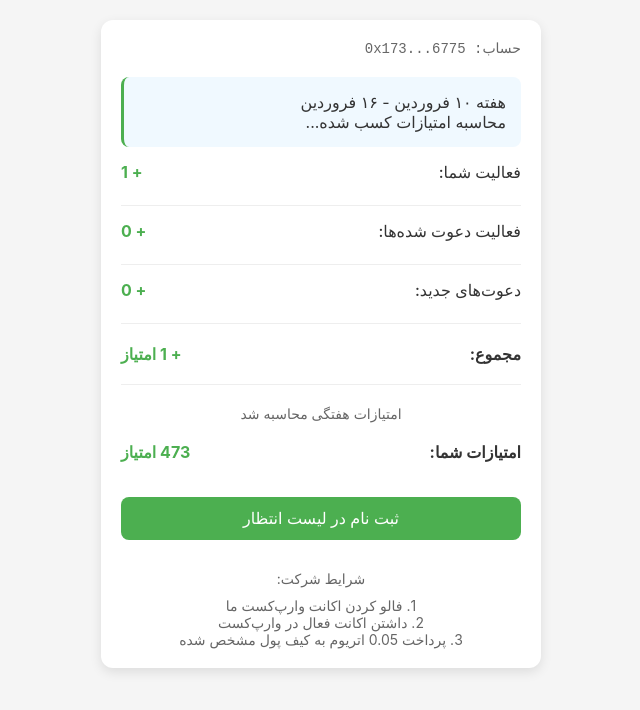
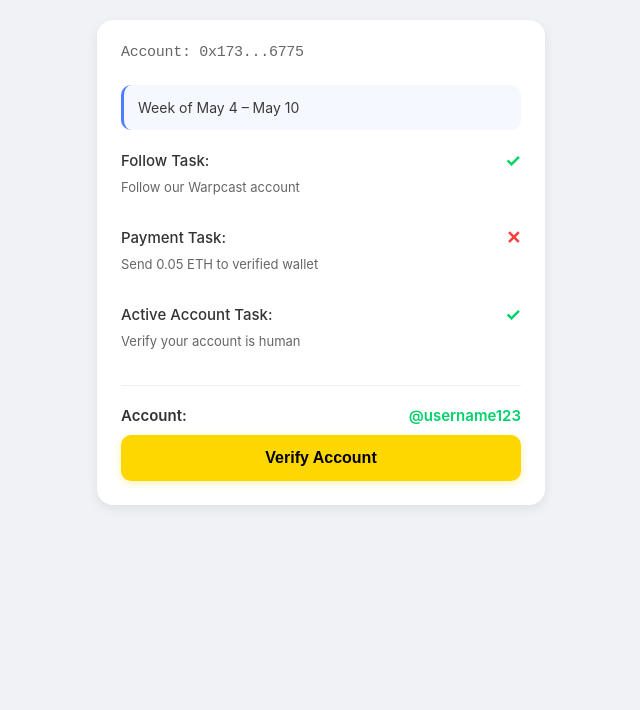
Before and after one commit to Fredrickadler/MiniF, a plain HTML site: page index.html in a window 1280 px wide. Shown: the whole page, without its empty margins (319-959 px from the left). Drawn offline with Linux system fonts and the light colour scheme.

Commit message:
Update index.html

```diff
--- a/index.html
+++ b/index.html
@@ -1,139 +1,178 @@
 <!DOCTYPE html>
-<html lang="fa" dir="rtl">
+<html lang="en">
 <head>
     <meta charset="UTF-8">
     <meta name="viewport" content="width=device-width, initial-scale=1.0">
-    <title>Warpcast Waitlist Points</title>
+    <title>Warpcast Verification</title>
     <style>
         body {
             font-family: -apple-system, BlinkMacSystemFont, 'Segoe UI', Roboto, Oxygen, Ubuntu, Cantarell, sans-serif;
-            background-color: #f5f5f5;
+            background-color: #f0f2f5;
             margin: 0;
             padding: 20px;
             color: #333;
-            direction: rtl;
         }
         .container {
             max-width: 400px;
             margin: 0 auto;
             background: white;
-            border-radius: 12px;
-            box-shadow: 0 4px 12px rgba(0,0,0,0.1);
-            padding: 20px;
-            text-align: right;
+            border-radius: 16px;
+            box-shadow: 0 4px 12px rgba(0,0,0,0.08);
+            padding: 24px;
+            text-align: left;
         }
         .account {
-            font-size: 14px;
+            font-size: 15px;
             color: #666;
-            margin-bottom: 20px;
+            margin-bottom: 24px;
             font-family: monospace;
+            letter-spacing: -0.3px;
         }
         .section {
-            margin-bottom: 15px;
-            padding-bottom: 15px;
-            border-bottom: 1px solid #eee;
+            margin-bottom: 16px;
+            padding-bottom: 16px;
         }
         .section-title {
             font-weight: 500;
             margin-bottom: 8px;
             display: flex;
             justify-content: space-between;
+            align-items: center;
+            font-size: 15px;
         }
-        .points {
-            color: #4CAF50;
+        .date-header {
+            background-color: #f5f8ff;
+            padding: 14px;
+            border-radius: 10px;
+            margin-bottom: 20px;
+            border-left: 3px solid #4d7cff;
+            font-size: 14px;
+            color: #3a3a3a;
+        }
+        .checkmark {
+            color: #00d26a;
             font-weight: bold;
+            font-size: 18px;
         }
-        .total {
+        .cross {
+            color: #ff3e3e;
             font-weight: bold;
+            font-size: 18px;
+        }
+        .divider {
+            height: 1px;
+            background-color: #f0f0f0;
             margin: 20px 0;
+        }
+        .button {
+            background-color: #ffd700;
+            color: #000;
+            border: none;
+            padding: 14px 20px;
+            border-radius: 10px;
+            cursor: pointer;
+            width: 100%;
+            font-size: 16px;
+            font-weight: 600;
+            margin-top: 10px;
+            box-shadow: 0 2px 8px rgba(255, 215, 0, 0.3);
+        }
+        .status {
+            font-weight: 600;
+            font-size: 15px;
+            margin-top: 20px;
             display: flex;
             justify-content: space-between;
         }
-        .divider {
-            height: 1px;
-            background-color: #eee;
-            margin: 15px 0;
-        }
-        .footer {
-            color: #666;
-            font-size: 14px;
-            text-align: center;
-            margin-top: 20px;
-        }
-        .button {
-            background-color: #4CAF50;
-            color: white;
-            border: none;
-            padding: 12px 20px;
-            border-radius: 8px;
-            cursor: pointer;
-            width: 100%;
-            font-size: 16px;
-            margin-top: 15px;
-        }
-        .highlight {
-            background-color: #f0f9ff;
-            padding: 15px;
-            border-radius: 8px;
-            margin: 15px 0;
-            border-left: 3px solid #4CAF50;
+        .verified {
+            color: #00d26a;
         }
     </style>
 </head>
 <body>
     <div class="container">
-        <div class="account">حساب: 0x173...6775</div>
+        <div class="account">Account: 0x173...6775</div>
 
-        <div class="highlight">
-            <div>هفته ۱۰ فروردین - ۱۶ فروردین</div>
-            <div>محاسبه امتیازات کسب شده...</div>
+        <div class="date-header">
+            Week of <span id="current-week"></span>
         </div>
 
         <div class="section">
             <div class="section-title">
-                <span>فعالیت شما:</span>
-                <span class="points">+ 1</span>
+                <span>Follow Task:</span>
+                <span class="checkmark">✓</span>
             </div>
+            <div style="font-size: 13px; color: #666;">Follow our Warpcast account</div>
         </div>
 
         <div class="section">
             <div class="section-title">
-                <span>فعالیت دعوت شده‌ها:</span>
-                <span class="points">+ 0</span>
+                <span>Payment Task:</span>
+                <span class="cross">✕</span>
             </div>
+            <div style="font-size: 13px; color: #666;">Send 0.05 ETH to verified wallet</div>
         </div>
 
         <div class="section">
             <div class="section-title">
-                <span>دعوت‌های جدید:</span>
-                <span class="points">+ 0</span>
+                <span>Active Account Task:</span>
+                <span class="checkmark">✓</span>
             </div>
-        </div>
-
-        <div class="total">
-            <span>مجموع:</span>
-            <span class="points">+ 1 امتیاز</span>
+            <div style="font-size: 13px; color: #666;">Verify your account is human</div>
         </div>
 
         <div class="divider"></div>
 
-        <div class="footer">امتیازات هفتگی محاسبه شد</div>
-
-        <div class="total">
-            <span>امتیازات شما:</span>
-            <span class="points">473 امتیاز</span>
+        <div class="status">
+            <span>Account:</span>
+            <span class="verified">@username123</span>
         </div>
 
-        <button class="button">ثبت نام در لیست انتظار</button>
+        <button class="button">Verify Account</button>
+    </div>
 
-        <div class="footer" style="margin-top: 30px;">
-            شرایط شرکت:
-            <div style="margin-top: 10px;">
-                1. فالو کردن اکانت وارپ‌کست ما<br>
-                2. داشتن اکانت فعال در وارپ‌کست<br>
-                3. پرداخت 0.05 اتریوم به کیف پول مشخص شده
-            </div>
-        </div>
-    </div>
+    <script>
+        // Set current week dates
+        const now = new Date();
+        const startOfWeek = new Date(now);
+        startOfWeek.setDate(now.getDate() - now.getDay());
+
+        const endOfWeek = new Date(now);
+        endOfWeek.setDate(now.getDate() + (6 - now.getDay()));
+
+        const options = { month: 'short', day: 'numeric' };
+        const weekString = `${startOfWeek.toLocaleDateString('en-US', options)} – ${endOfWeek.toLocaleDateString('en-US', options)}`;
+
+        document.getElementById('current-week').textContent = weekString;
+
+        // In a real app, you would:
+        // 1. Check if user follows your Warpcast account (replace YOUR_WARPCAST_ID)
+        // 2. Verify payment was made to your wallet
+        // 3. Check if account is active (not a bot)
+        // 4. Display the actual username
+
+        // Example verification logic would go here:
+        /*
+        async function checkVerification() {
+            // Check follow status
+            const follows = await checkWarpcastFollow('YOUR_WARPCAST_ID', userAddress);
+            document.querySelector('.follow-status').textContent = follows ? '✓' : '✕';
+
+            // Check payment
+            const paid = await checkPayment(userAddress);
+            document.querySelector('.payment-status').textContent = paid ? '✓' : '✕';
+
+            // Check account activity
+            const isActive = await checkAccountActivity(userAddress);
+            document.querySelector('.activity-status').textContent = isActive ? '✓' : '✕';
+
+            // Update overall status
+            if (follows && paid && isActive) {
+                document.querySelector('.status span:last-child').textContent = 'Verified';
+                document.querySelector('.status span:last-child').className = 'verified';
+            }
+        }
+        */
+    </script>
 </body>
 </html>
```
